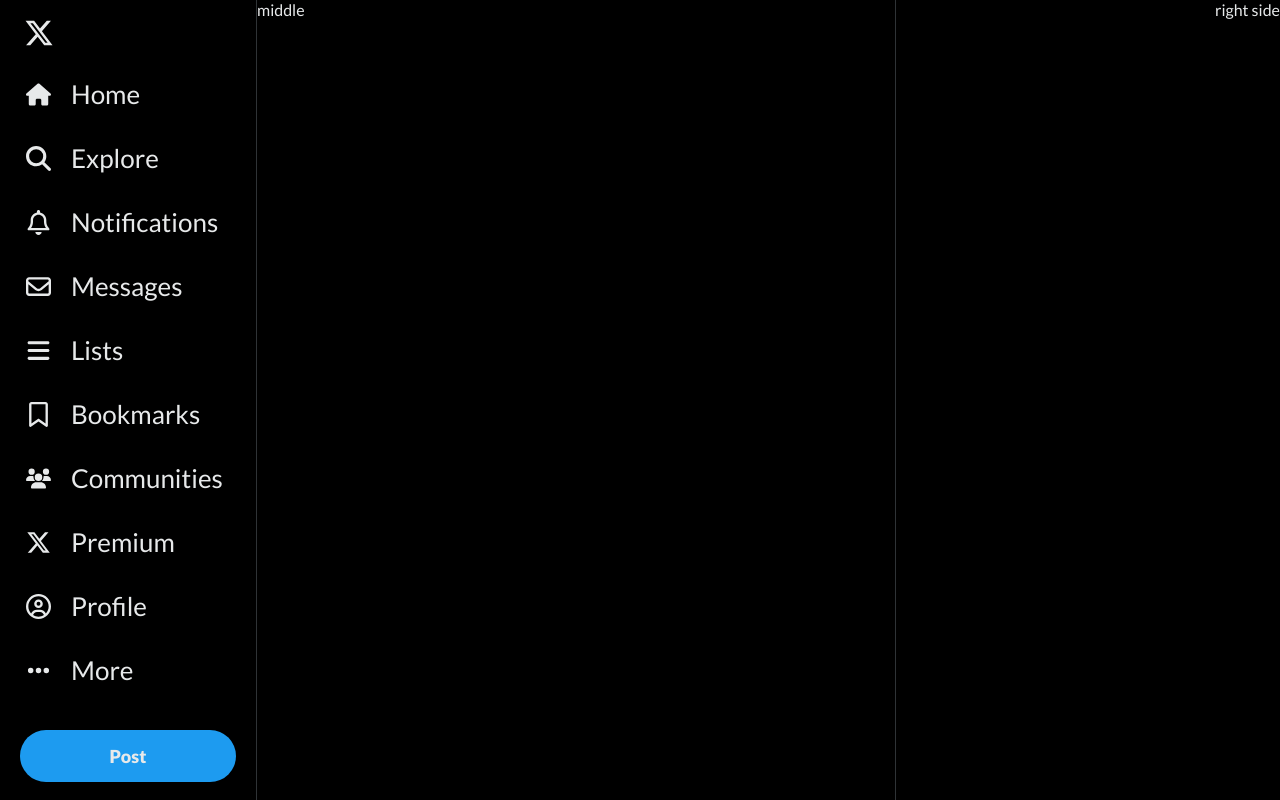
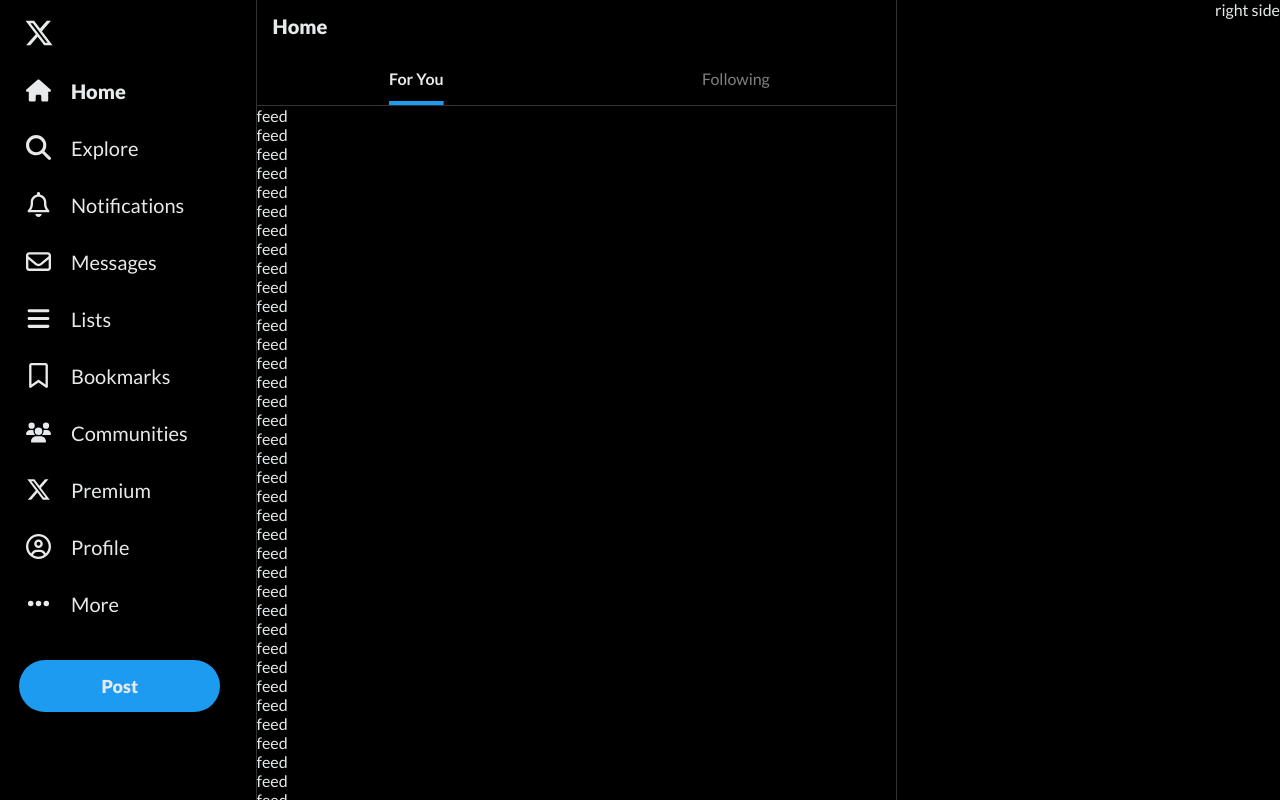
Before and after one commit to PatrikasDapsys/TwitterTS, a Vue app: page / in a window 1280 px wide. Built offline with nearby package versions, Linux system fonts and the light colour scheme.

Commit message:
feed header

```diff
--- a/src/App.vue
+++ b/src/App.vue
@@ -1,34 +1,40 @@
 <script setup lang="ts">
+import Feed from "./components/Feed.vue";
 import Sidebar from "./components/Sidebar.vue";
 </script>
 
 <template>
   <div class="container">
     <div class="sidebar"><Sidebar /></div>
-    <div class="feed">middle</div>
+    <div class="feed"><Feed /></div>
     <div class="widgets">right side</div>
   </div>
 </template>
 
 <style lang="scss" scoped>
 .container {
+  position: relative;
   max-width: 1300px;
   min-height: 100vh;
   width: 100%;
   display: flex;
   justify-content: center;
   margin: 0 auto;
+  overflow: hidden;
+  max-height: 100vh;
 }
 .sidebar {
-  width: 20%;
+  /* width: 20%; */
+  flex: 0.2;
 }
 .feed {
   border-left: 0.5px solid var(--border-main);
   border-right: 1px solid var(--border-main);
-  width: 50%;
+  flex: 0.5;
+  overflow-y: scroll;
 }
 .widgets {
-  width: 30%;
+  flex: 0.3;
   text-align: right; //temp
 }
 </style>
--- a/src/assets/main.scss
+++ b/src/assets/main.scss
@@ -1,5 +1,17 @@
-@import url('https://fonts.googleapis.com/css2?family=Lato:wght@300;400;700;900&display=swap');
+@import url("https://fonts.googleapis.com/css2?family=Lato:wght@300;400;700;900&display=swap");
 
+/* Hide scrollbar for Chrome, Safari and Opera */
+::-webkit-scrollbar {
+  display: none;
+}
+
+/* Hide scrollbar for IE, Edge and Firefox */
+body {
+  -ms-overflow-style: none; /* IE and Edge */
+  scrollbar-width: none; /* Firefox */
+}
+
+// CSS
 * {
   box-sizing: border-box;
   padding: 0;
--- /dev/null
+++ b/src/components/Feed.vue
@@ -0,0 +1,214 @@
+<script setup lang="ts"></script>
+
+<template>
+  <section>
+    <header>
+      <div class="header__title">Home</div>
+      <div class="header__feedOptions">
+        <div class="active">For You</div>
+        <div class="">Following</div>
+      </div>
+    </header>
+    <main>
+      feed
+      <br>
+      feed
+      <br>
+      feed
+      <br>
+      feed
+      <br>
+      feed
+      <br>
+      feed
+      <br>
+      feed
+      <br>
+      feed
+      <br>
+      feed
+      <br>
+      feed
+      <br>
+      feed
+      <br>
+      feed
+      <br>
+      feed
+      <br>
+      feed
+      <br>
+      feed
+      <br>
+      feed
+      <br>
+      feed
+      <br>
+      feed
+      <br>
+      feed
+      <br>
+      feed
+      <br>
+      feed
+      <br>
+      feed
+      <br>
+      feed
+      <br>
+      feed
+      <br>
+      feed
+      <br>
+      feed
+      <br>
+      feed
+      <br>
+      feed
+      <br>
+      feed
+      <br>
+      feed
+      <br>
+      feed
+      <br>
+      feed
+      <br>
+      feed
+      <br>
+      feed
+      <br>
+      feed
+      <br>
+      feed
+      <br>
+      feed
+      <br>
+      feed
+      <br>
+      feed
+      <br>
+      feed
+      <br>
+      feed
+      <br>
+      feed
+      <br>
+      feed
+      <br>
+      feed
+      <br>
+      feed
+      <br>
+      feed
+      <br>
+      feed
+      <br>
+      feed
+      <br>
+      feed
+      <br>
+      feed
+      <br>
+      feed
+      <br>
+      feed
+      <br>
+      feed
+      <br>
+      feed
+      <br>
+      feed
+      <br>
+      feed
+      <br>
+      feed
+      <br>
+      feed
+      <br>
+      feed
+      <br>
+      feed
+      <br>
+      feed
+      <br>
+      feed
+      <br>
+      feed
+      <br>
+      feed
+      <br>
+      feed
+      <br>
+      feed
+      <br>
+      feed
+      <br>
+      feed
+      <br>
+      feed
+      <br>
+      feed
+      <br>
+      feed
+      <br>
+      feed
+      <br>
+      feed
+      <br>
+      feed
+      <br>
+      feed
+      <br>
+    </main>
+  </section>
+</template>
+
+<style lang="scss" scoped>
+section {
+  width: 100%;
+  position: relative;
+}
+header {
+  width: 100%;
+  height: 106px;
+  border-bottom: 1px solid var(--border-main);
+  position: sticky;
+  top: 0;
+  backdrop-filter: blur(12px);
+}
+
+.header__title {
+  font-size: 20px;
+  font-weight: 900;
+  height: 50%;
+  padding: 0 16px;
+  display: flex;
+  align-items: center;
+}
+
+.header__feedOptions {
+  font-size: 16px;
+  display: flex;
+  height: 50%;
+  div {
+    width: 50%;
+    display: flex;
+    justify-content: center;
+    align-items: center;
+    color: gray;
+    cursor: pointer;
+    &:hover {
+      background-color: rgba(#181919, 0.5); /* Adjust the alpha value as needed */
+    }
+  }
+  .active {
+    text-decoration: underline;
+    text-decoration-color: var(--brandBlue);
+    text-decoration-thickness: 4px;
+    text-underline-offset: 90%;
+    font-weight: 700;
+    color: var(--text-main);
+  }
+}
+</style>
--- a/src/components/Sidebar.vue
+++ b/src/components/Sidebar.vue
@@ -67,7 +67,7 @@
       </figure>
       <ul>
         <li v-for="tab in Tabs">
-          <tabRow :name="tab.name" :icon="tab.icon" />
+          <tabRow :name="tab.name" :icon="tab.icon" :active="tab.active"/>
         </li>
       </ul>
       <div class="postWrapper">
@@ -80,6 +80,7 @@
 <style lang="scss" scoped>
 .container {
   padding: 8px;
+  margin-right: 16px;
 }
 figure {
   svg {
--- a/src/components/tabRow.vue
+++ b/src/components/tabRow.vue
@@ -7,7 +7,7 @@
 </script>
 
 <template>
-  <button :style="{ fontWeight: '{{active}} ? bold : regular' }">
+  <button :style="{ fontWeight: active ? '900' : '400' }">
     <font-awesome-icon :icon="icon" />
     <div class="">{{ name }}</div>
   </button>
@@ -20,7 +20,7 @@
   color: var(--text-main);
   display: flex;
   align-items: center;
-  font-size: 26px;
+  font-size: 20px;
   padding: 12px 18px;
   border-radius: 9999px;
   cursor: pointer;
```
